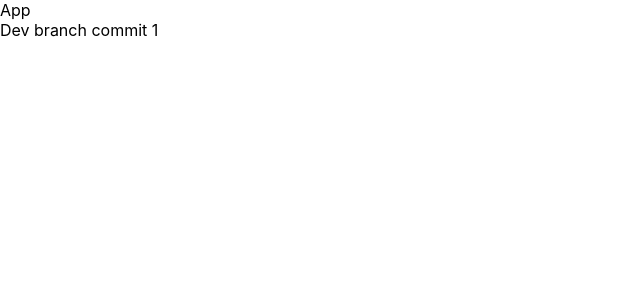
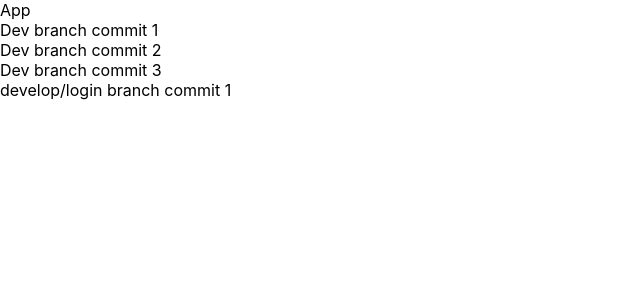
Before and after one commit to andreiminets/cra-console, a React (Create React App) app: page / in a window 1280 px wide. Shown: the top 300 px of the page, without its empty margins (0-640 px from the left). Built offline with nearby package versions, Linux system fonts and the light colour scheme.

Commit message:
develop/login branch commit 1

```diff
--- a/src/App.tsx
+++ b/src/App.tsx
@@ -6,6 +6,9 @@ function App() {
       <div>
         <div>App</div>
         <div>Dev branch commit 1</div>
+        <div>Dev branch commit 2</div>
+        <div>Dev branch commit 3</div>
+        <div>develop/login branch commit 1</div>
       </div>
   );
 }
```
